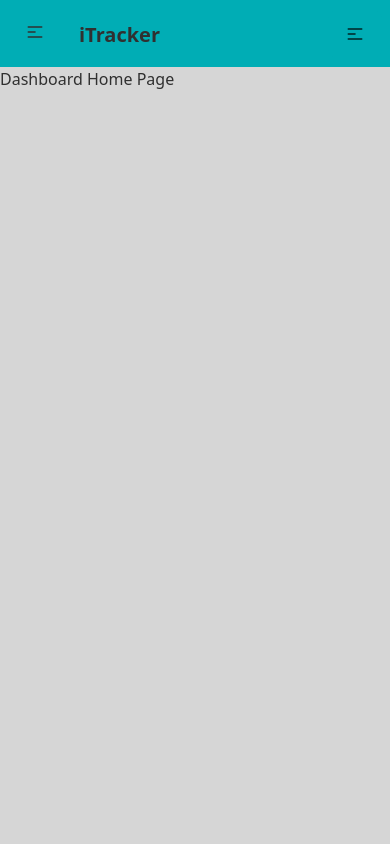
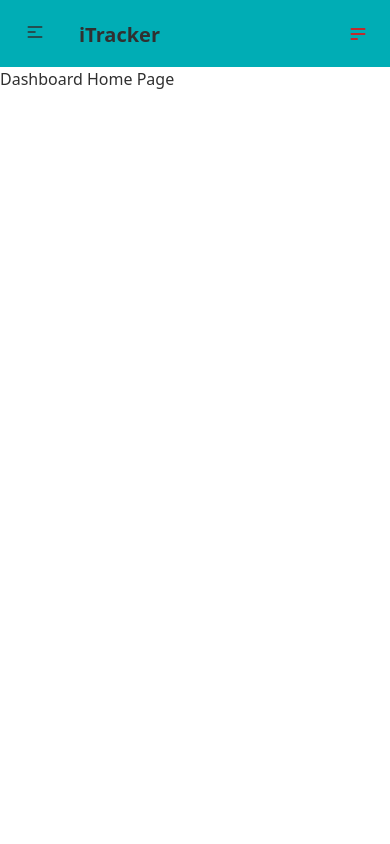
Before and after one commit to md-najmul-haque/itracker, a React (Create React App) app: page /dashboard in a window 390 px wide. Shown: the top 844 px of the page. Built offline with nearby package versions, Linux system fonts and the light colour scheme; no server answers.

Commit message:
chane dashboard content

```diff
--- a/src/Pages/Dashboard/DashboardHomePage/DashboardHomePage.tsx
+++ b/src/Pages/Dashboard/DashboardHomePage/DashboardHomePage.tsx
@@ -3,6 +3,7 @@ import React from 'react';
 const DashboardHomePage = () => {
     return (
         <div>
+
             <h1>Dashboard Home Page</h1>
         </div>
     );
--- a/src/Pages/Dashboard/DashboardSideBar.tsx
+++ b/src/Pages/Dashboard/DashboardSideBar.tsx
@@ -8,8 +8,8 @@ import {AiFillHome } from 'react-icons/ai';
 type MyComponentProps = React.PropsWithChildren<{}>;
 const DashboardSideBar = ({ children, ...other}: MyComponentProps) => {
     return (
-        <div className="drawer drawer-mobile bg-base-200">
-            <input id="my-drawer-2" type="checkbox" className="drawer-toggle" />
+        <div className="drawer drawer-mobile bg-white">
+            <input id="my-drawer-2" typeof="checkbox" className="drawer-toggle" />
             <div className="drawer-content ">
                 {/*  <!-- Page content here --> */}
                 {children}
--- a/src/Pages/Shared/Navbar/Navbar.tsx
+++ b/src/Pages/Shared/Navbar/Navbar.tsx
@@ -1,12 +1,12 @@
 import React from 'react';
 import { useAuthState } from 'react-firebase-hooks/auth';
 import { signOut } from 'firebase/auth';
-import { Link, useLocation} from 'react-router-dom';
+import { Link, useLocation } from 'react-router-dom';
 import auth from '../../../firebase.init';
 import Loading from '../Loading/Loading';
 
 const Navbar = () => {
-
+    const { pathname } = useLocation();
     const [user, loading, error] = useAuthState(auth)
 
     if (loading) {
@@ -35,7 +35,10 @@ const Navbar = () => {
 
         <div className="navbar bg-primary mx-auto sticky top-0 z-50">
             <div className='container mx-auto'>
+                {/* {pathname.includes('dashboard') && <label form="my-drawer-2" className="btn btn-ghost btn-circle drawer-button lg:hidden drawer-side">
+                    <svg style={{color:'red'}} xmlns="http://www.w3.org/2000/svg" className="h-5 w-5" fill="none" viewBox="0 0 24 24" stroke="currentColor"><path stroke-linecap="round" stroke-linejoin="round" stroke-width="2" d="M4 6h16M4 12h16M4 18h7" /></svg>
 
+                </label>} */}
                 <div className="navbar-start">
                     <div className="dropdown">
                         <label tabIndex={0} className="btn btn-ghost lg:hidden">
@@ -53,7 +56,10 @@ const Navbar = () => {
                     </ul>
                 </div>
                 <div className="navbar-end  md:hidden flex">
-                    <label htmlFor="dashboard-sidebar" className="btn btn-primary drawer-button lg:hidden"><svg xmlns="http://www.w3.org/2000/svg" className="h-5 w-5" fill="none" viewBox="0 0 24 24" stroke="currentColor"><path stroke-linecap="round" stroke-linejoin="round" stroke-width="2" d="M4 6h16M4 12h8m-8 6h16" /></svg></label>
+                    <label form="my-drawer-2" className="btn btn-ghost btn-circle drawer-button lg:hidden drawer-side">
+                        <svg style={{ color: 'red' }} xmlns="http://www.w3.org/2000/svg" className="h-5 w-5" fill="none" viewBox="0 0 24 24" stroke="currentColor"><path stroke-linecap="round" stroke-linejoin="round" stroke-width="2" d="M4 6h16M4 12h16M4 18h7" /></svg>
+
+                    </label>
                 </div>
             </div>
         </div>
```
